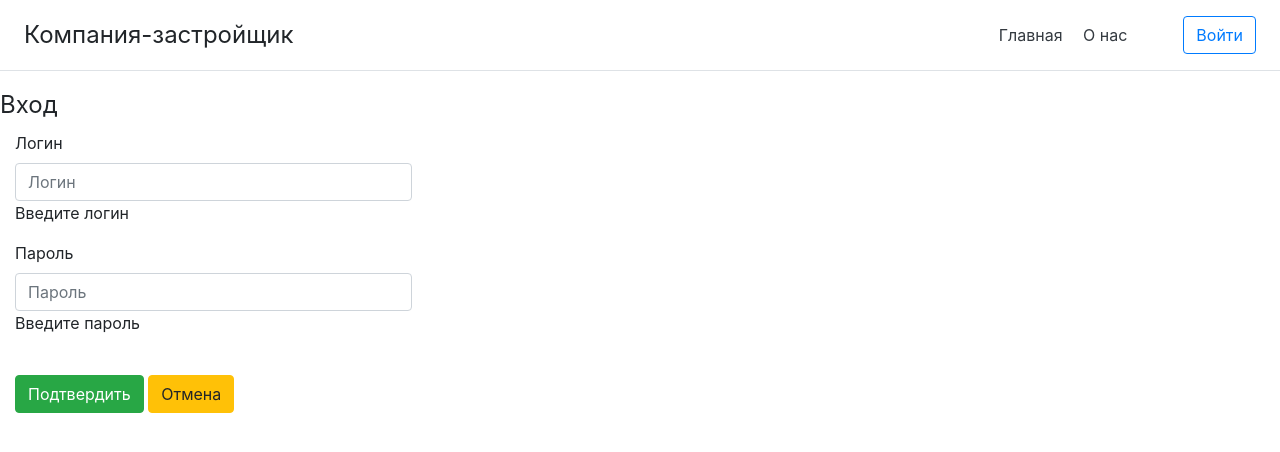
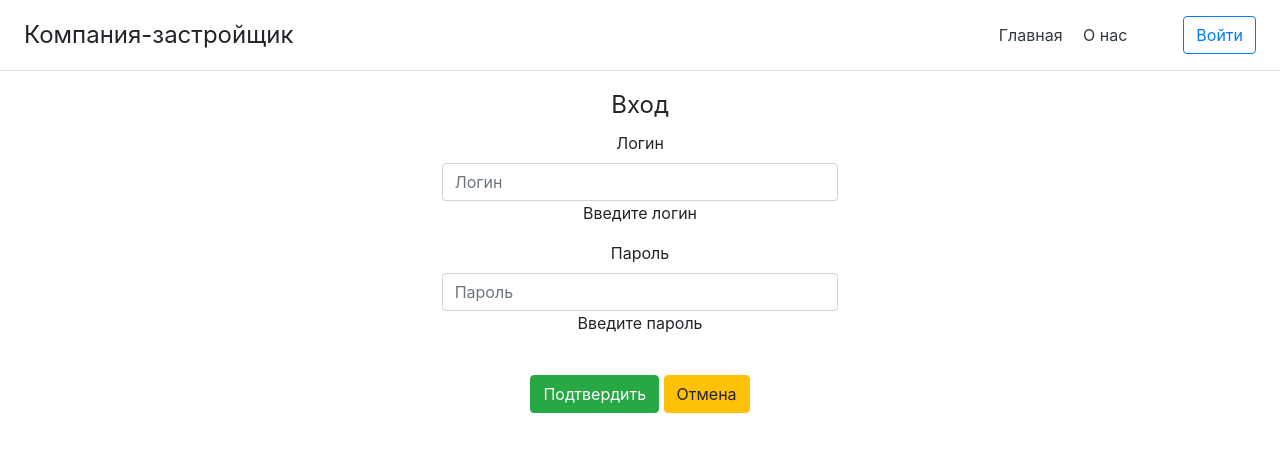
Before and after one commit to Prost0Lime/automated-sales-accounting-system-for-apartments, a Django app: page /login in a window 1280 px wide. Shown: the top 452 px of the page. Run offline with Django 3.2, Linux system fonts and the light colour scheme; some libraries are stand-ins or nearby versions.

Commit message:
adding website pages

```diff
--- a/diplom/core/admin.py
+++ b/diplom/core/admin.py
@@ -78,6 +78,6 @@ class VidJilAdmin(admin.ModelAdmin):
 
 @admin.register(Zayavka)
 class ZayavkaAdmin(admin.ModelAdmin):
-    list_display = ["id_zaya", "data_zaya", "opisanie", "kod_client", "kod_sotrudn"]
+    list_display = ["id_zaya", "data_zaya", "opisanie", "kod_client", "fio", "kod_sotrudn"]
     search_fields = ["data_zaya"]
     ordering = ["id_zaya"]
--- a/diplom/core/templates/core/login.html
+++ b/diplom/core/templates/core/login.html
@@ -9,14 +9,14 @@
 
 {% block body %}
 
-<form class="align-content-center">
-    <fieldset>
+<form align=center>
+    <fieldset >
 
         <!-- Form Name -->
         <legend>Вход</legend>
 
         <!-- Login input-->
-        <div class="form-group align-center">
+        <div align=center class="form-group">
             <label class="col-md-4 control-label" for="textinput">Логин</label>
             <div class="col-md-4">
                 <input id="textinput" name="textinput" type="text" placeholder="Логин" class="form-control input-md">
@@ -25,7 +25,7 @@
         </div>
 
         <!-- Password input-->
-        <div class="form-group">
+        <div align=center class="form-group">
             <label class="col-md-4 control-label" for="passwordinput">Пароль</label>
             <div class="col-md-4">
                 <input id="passwordinput" name="passwordinput" type="password" placeholder="Пароль"
@@ -35,7 +35,7 @@
         </div>
 
         <!-- Button (Double) -->
-        <div class="form-group">
+        <div align=center  class="form-group">
             <label class="col-md-4 control-label" for="button1id"></label>
             <div class="col-md-8">
                 <button id="button1id" name="button1id" class="btn btn-success">Подтвердить</button>
```
